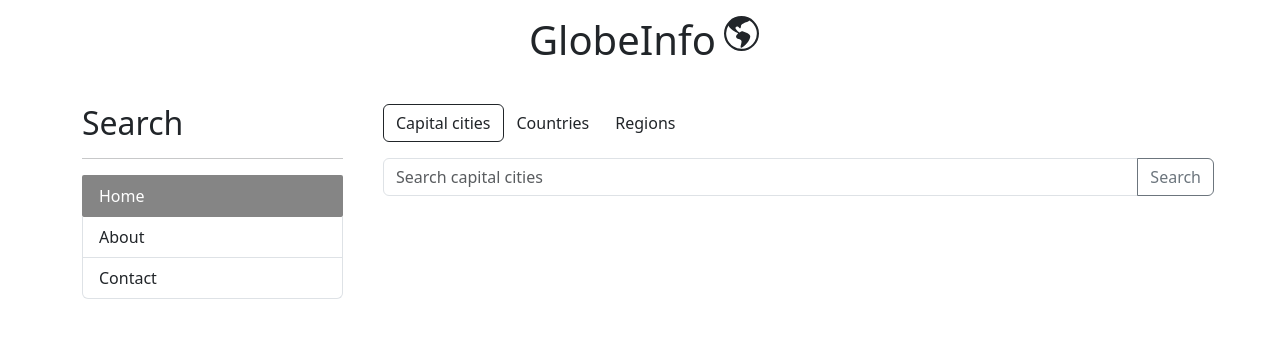
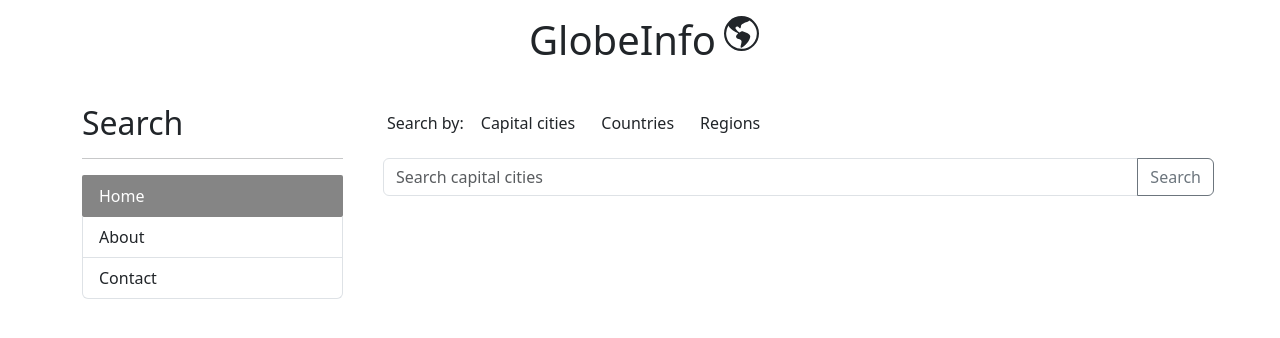
Before and after one commit to CalderonJh/CountryInfo, an Angular app: page / in a window 1280 px wide. Shown: the top 338 px of the page. Built offline with nearby package versions, Linux system fonts and the light colour scheme.

Commit message:
create branch by-components

```diff
--- a/src/app/shared/components/searchbox/searchbox.component.html
+++ b/src/app/shared/components/searchbox/searchbox.component.html
@@ -1,12 +1,19 @@
-<div class="mx-3">
-  <input type="radio" class="btn-check" name="options-base" id="option6" autocomplete="off" checked>
-  <label class="btn" for="option6">Capital cities</label>
+<!--routerLinkActive="active"-->
+<!--[routerLinkActiveOptions]="{exact: true}"-->
+<!--class="list-group-item list-group-item-action"-->
+<!--routerLink="{{ item.link }}"-->
 
-  <input type="radio" class="btn-check" name="options-base" id="option7" autocomplete="off">
-  <label class="btn" for="option7">Countries</label>
+<div class="mx-3 d-flex align-items-center">
+  <span class="text mx-1">Search by: </span>
+  <input
+    type="radio" class="btn-check" name="options-base" id="by-capital" autocomplete="off">
+  <label class="btn" for="by-capital">Capital cities</label>
 
-  <input type="radio" class="btn-check" name="options-base" id="option8" autocomplete="off">
-  <label class="btn" for="option8">Regions</label>
+  <input type="radio" class="btn-check" name="options-base" id="by-country" autocomplete="off" routerLinkActive="active">
+  <label class="btn" for="by-country">Countries</label>
+
+  <input type="radio" class="btn-check" name="options-base" id="by-region" autocomplete="off" routerLinkActive="active">
+  <label class="btn" for="by-region">Regions</label>
 </div>
 
 <div class="input-group mx-3 mt-3">
```
